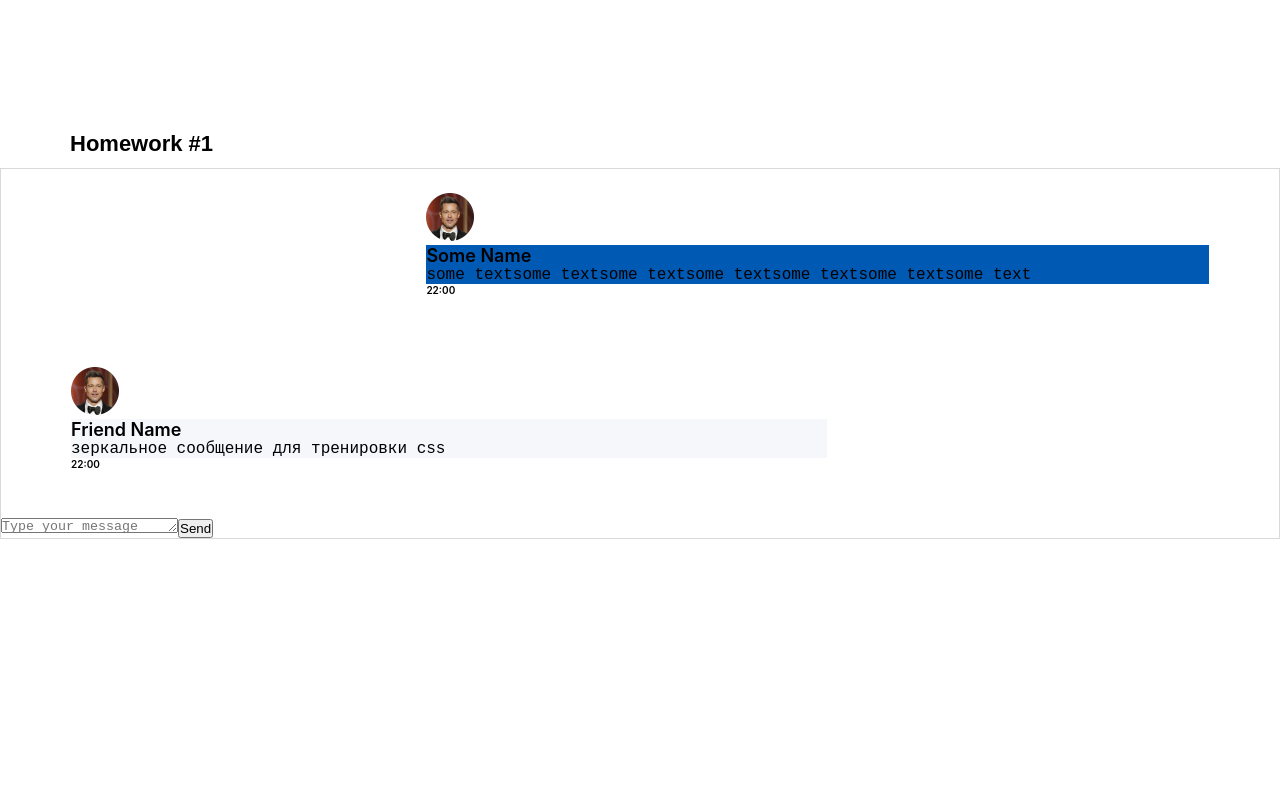
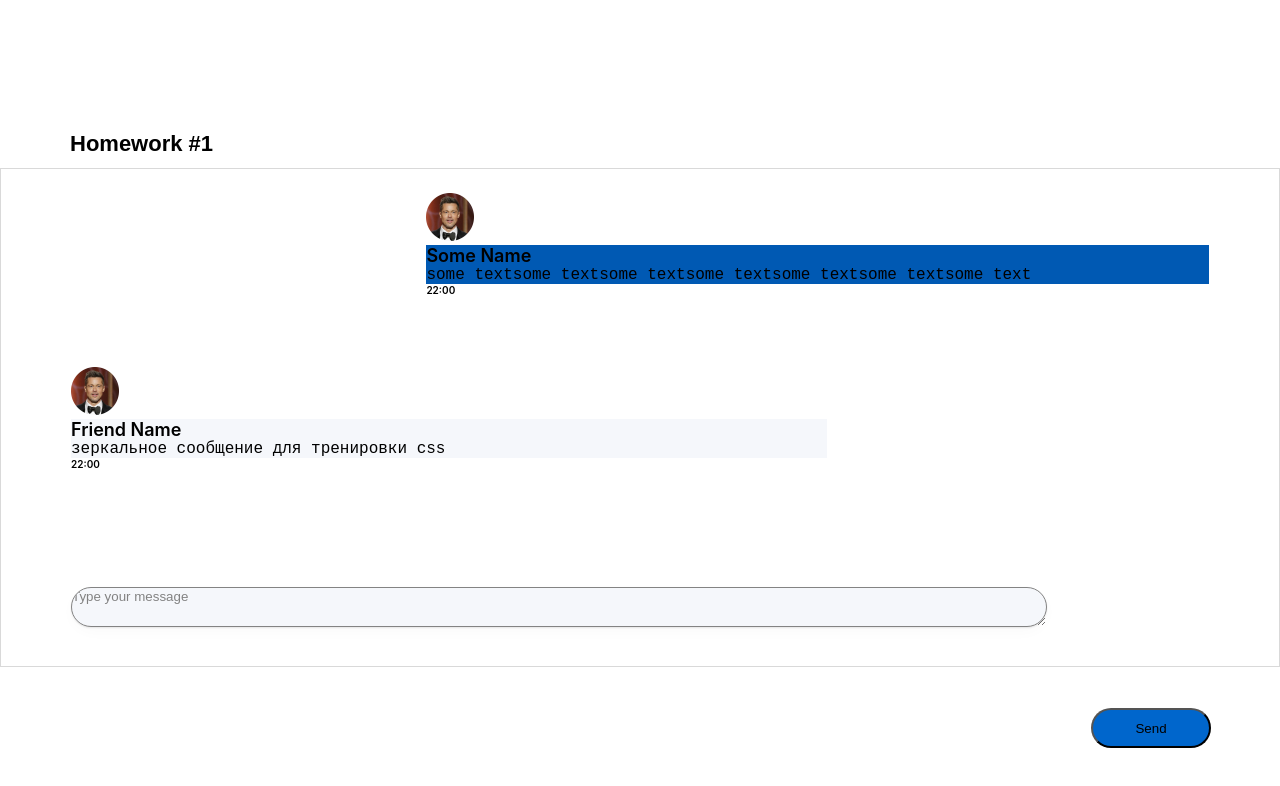
Before and after one commit to AdammmVV/Homework, a React (Create React App) app: page / in a window 1280 px wide. Shown: the top 786 px of the page. Built offline with nearby package versions, Linux system fonts and the light colour scheme.

Commit message:
css MessageSender.module.css

```diff
--- a/src/s2-homeworks/hw01/message-sender/MessageSender.module.css
+++ b/src/s2-homeworks/hw01/message-sender/MessageSender.module.css
@@ -3,16 +3,34 @@
 }
 
 .textarea {
-
+    background: #F5F7FB;
+    box-shadow: 0 5px 20px rgba(29, 33, 38, 0.03), 0 1px 2px rgba(29, 33, 38, 0.1);
+    border-radius: 20px;
+    font-family: 'Montserrat', sans-serif;
+    line-height: 17px;
+    color: rgba(0, 0, 0, 0.6);
+    opacity: 0.9;
+    margin: 70px 44px 35px 70px;
+    min-width: 976px;
+    max-width: 976px;
+    max-height: 40px;
+    min-height: 40px;
 }
 
 .button {
-
+    position: absolute;
+    left: 1090px;
+    top: 539px;
+    width: 120px;
+    height: 40px;
+    background: #0066CC;
+    border-radius: 20px;
 }
 
 .button:hover {
+    color:#D9D9D9;
+}
 
+.button:active {
+    border: 1px white solid;
 }
-.button:active {
-
-}
```
